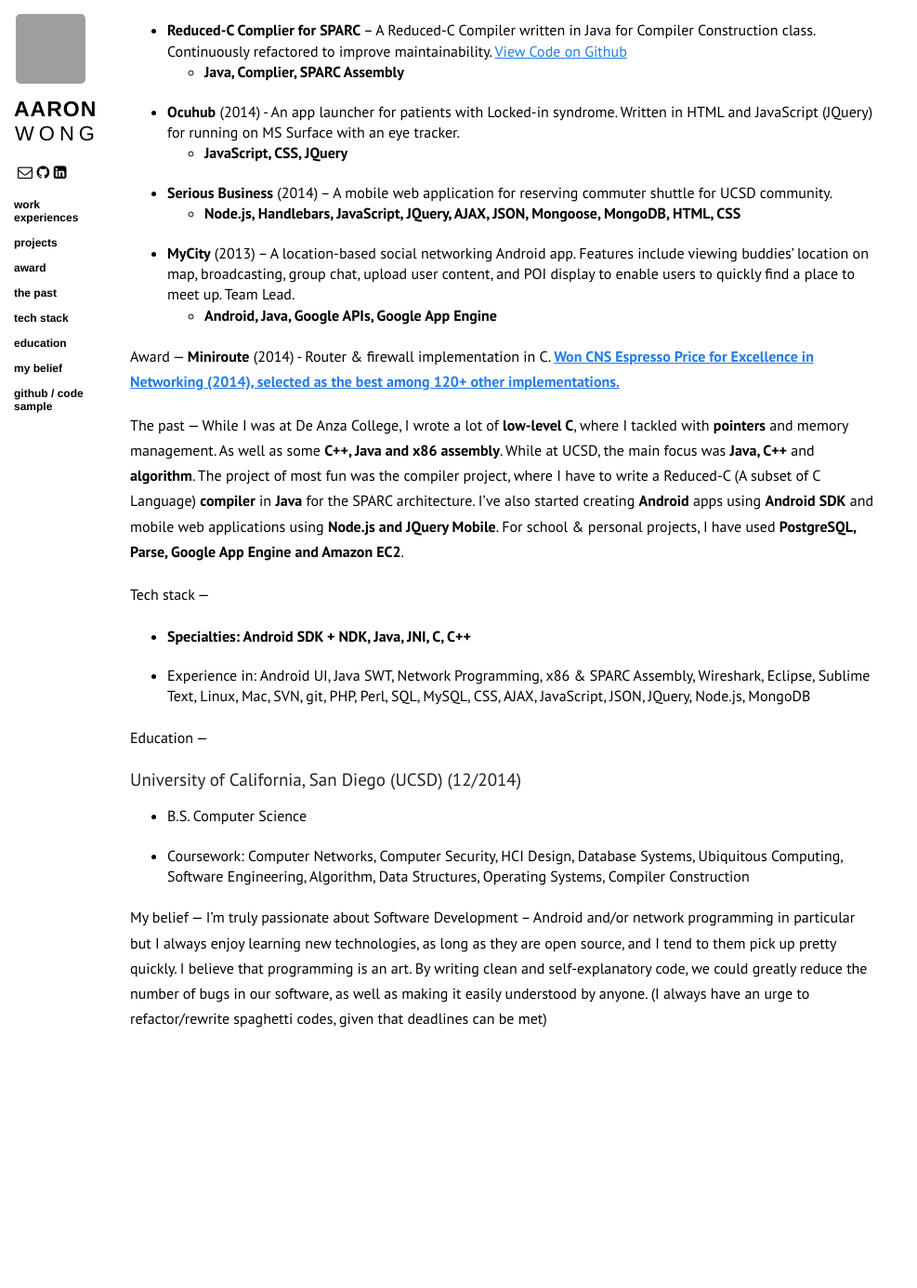
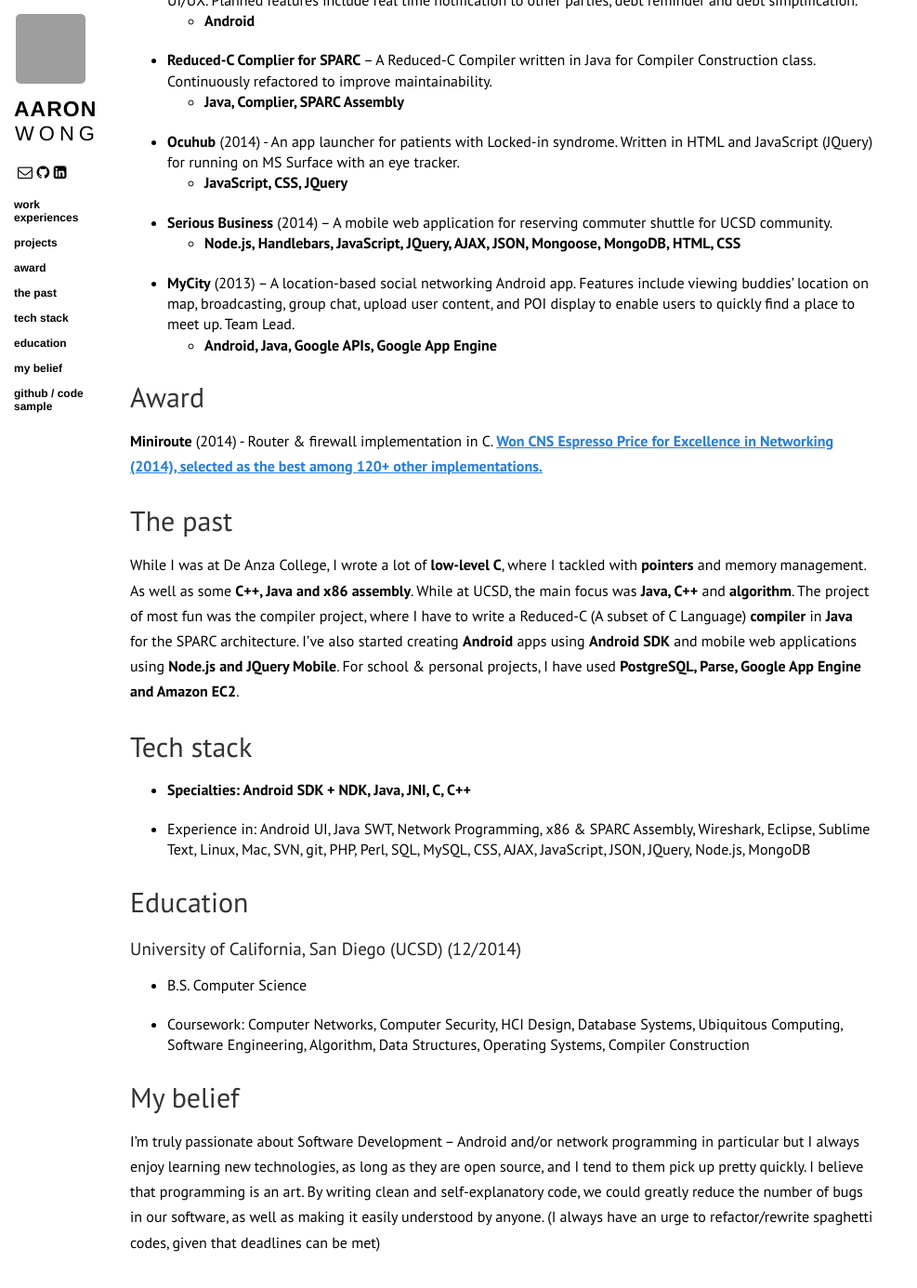
Before and after one commit to aaron112/aaron112.github.io, a Jekyll site: the page built from index.md, in a window 1280 px wide and 1400 px high, scrolled down 1232 px. Shown: the top 1385 px of the window at 93% size, without its empty margins (0-987 px from the left). Built offline with Jekyll 4.4.1, drawn with Linux system fonts in a browser that asks for light colours; nearby versions of some CDN libraries; Markdown is read by kramdown in place of the engine named in the settings; before the commit the page ends 2391 px from its top, so only the background shows below that; part of the change alters nothing that is shown; some of the changed text lies outside the part shown; grey boxes are pictures that could not be loaded.

Commit message:
Update index.md

```diff
--- a/index.md
+++ b/index.md
@@ -5,8 +5,7 @@ title: ""
 
 
 <a id="work-exp"></a>
-Work experiences
----
+## Work experiences
 ### **Software Engineer** at Airtime (3/2015 - Present)
 - Bringing our latest WebRTC media stack up and running on Android.
 - Been playing with WebRTC, OpenGL ES, C++, Java, JNI, Android NDK and CMake build system.
@@ -36,11 +35,10 @@ Work experiences
 
 
 <a id="projects"></a>
-Side projects
----
+## Side projects
 - **CheckMate App** – Working on an Android app for tips calculation, bill splitting and debts tracking, with focus on UI/UX. Planned features include real time notification to other parties, debt reminder and debt simplification.
   * **Android**
-- **Reduced-C Complier for SPARC** – A Reduced-C Compiler written in Java for Compiler Construction class. Continuously refactored to improve maintainability. [View Code on Github][rccomp]
+- **Reduced-C Complier for SPARC** – A Reduced-C Compiler written in Java for Compiler Construction class. Continuously refactored to improve maintainability.
   * **Java, Complier, SPARC Assembly**
 - **Ocuhub** (2014) - An app launcher for patients with Locked-in syndrome. Written in HTML and JavaScript (JQuery) for running on MS Surface with an eye tracker.
   * **JavaScript, CSS, JQuery**
@@ -49,39 +47,32 @@ Side projects
 - **MyCity** (2013) – A location-based social networking Android app. Features include viewing buddies’ location on map, broadcasting, group chat, upload user content, and POI display to enable users to quickly find a place to meet up. Team Lead.
   * **Android, Java, Google APIs, Google App Engine**
 
-[rccomp]: http://github.com/aaron112/RCComp
-
 
 <a id="award"></a>
-Award
----
+## Award
 **Miniroute** (2014) - Router & firewall implementation in C. [**Won CNS Espresso Price for Excellence in Networking (2014), selected as the best among 120+ other implementations.**][espresso]
 
 [espresso]: https://cns.ucsd.edu/cns-students-portal/cns-espresso-prize-for-excellence-in-networking/
 
 
 <a id="the-past"></a>
-The past
----
+## The past
 While I was at De Anza College, I wrote a lot of **low-level C**, where I tackled with **pointers** and memory management. As well as some **C++, Java and x86 assembly**. While at UCSD, the main focus was **Java, C++** and **algorithm**. The project of most fun was the compiler project, where I have to write a Reduced-C (A subset of C Language) **compiler** in **Java** for the SPARC architecture. I've also started creating **Android** apps using **Android SDK** and mobile web applications using **Node.js and JQuery Mobile**. For school & personal projects, I have used **PostgreSQL, Parse, Google App Engine and Amazon EC2**.
 
 
 <a id="tech-stack"></a>
-Tech stack
----
+## Tech stack
 - **Specialties: Android SDK + NDK, Java, JNI, C, C++**
 - Experience in: Android UI, Java SWT, Network Programming, x86 & SPARC Assembly, Wireshark, Eclipse, Sublime Text, Linux, Mac, SVN, git, PHP, Perl, SQL, MySQL, CSS, AJAX, JavaScript, JSON, JQuery, Node.js, MongoDB
 
 
 <a id="education"></a>
-Education
----
-###University of California, San Diego (UCSD) (12/2014)
+## Education
+### University of California, San Diego (UCSD) (12/2014)
 - B.S. Computer Science
 - Coursework: Computer Networks, Computer Security, HCI Design, Database Systems, Ubiquitous Computing, Software Engineering, Algorithm, Data Structures, Operating Systems, Compiler Construction
 
 
 <a id="my-belief"></a>
-My belief
----
+## My belief
 I’m truly passionate about Software Development -- Android and/or network programming in particular but I always enjoy learning new technologies, as long as they are open source, and I tend to them pick up pretty quickly. I believe that programming is an art. By writing clean and self-explanatory code, we could greatly reduce the number of bugs in our software, as well as making it easily understood by anyone. (I always have an urge to refactor/rewrite spaghetti codes, given that deadlines can be met)
```
